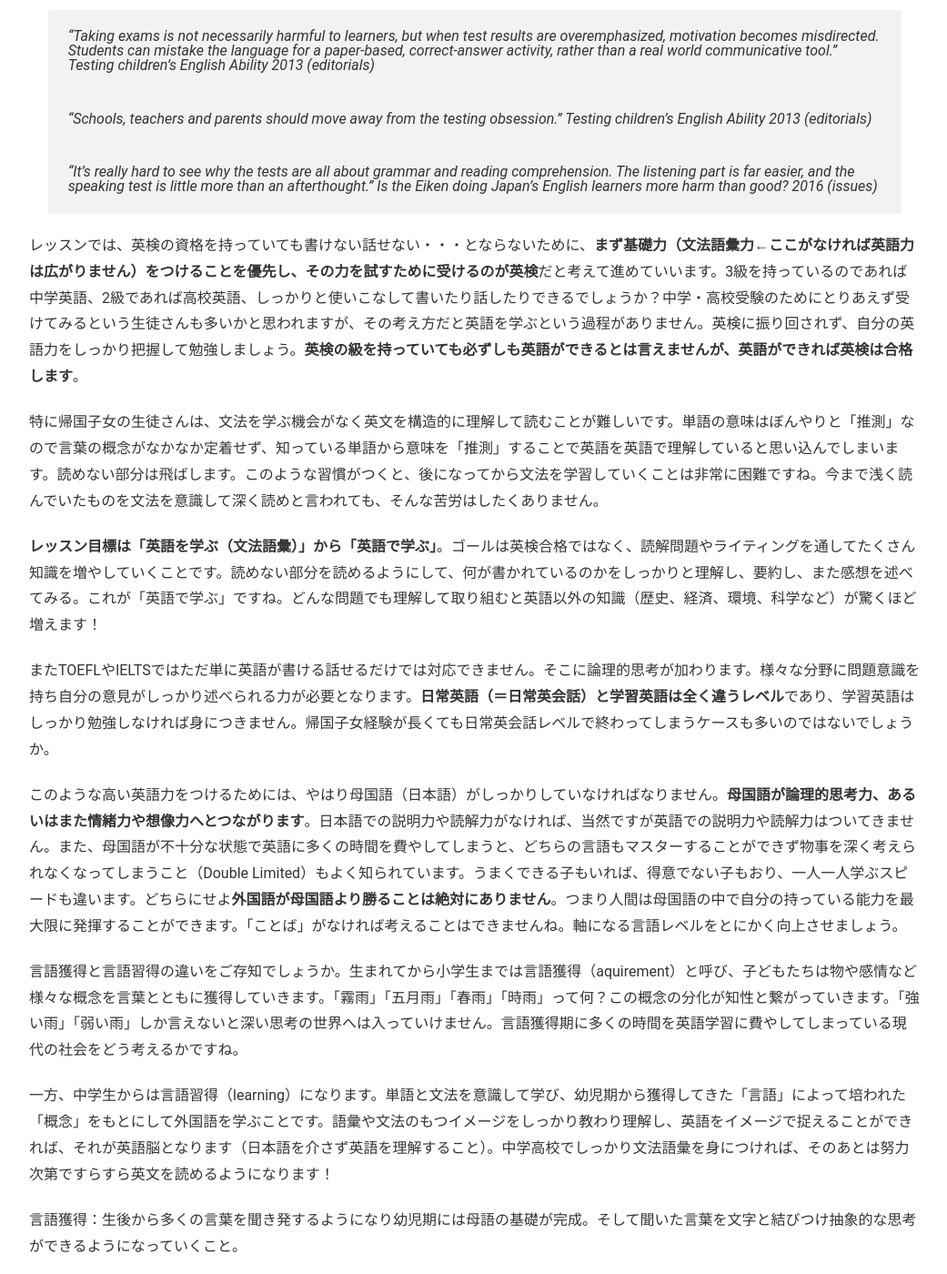
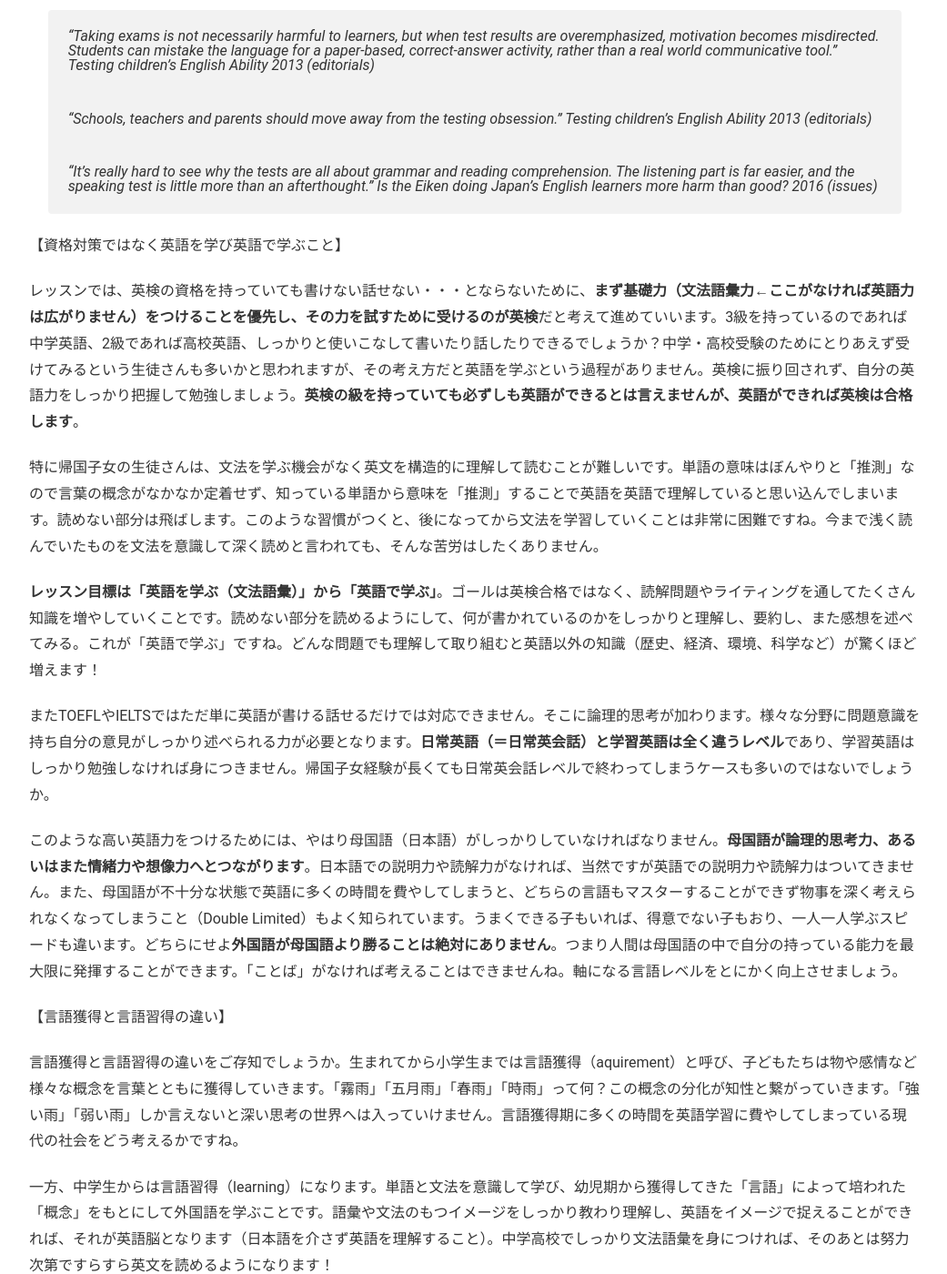
Before and after one commit to phocean/akispace, a Jekyll site: the page built from lessons.md, in a window 1280 px wide and 1400 px high, scrolled down 1176 px. Shown: the whole window at 91% size, without its empty margins (118-1159 px from the left). Built offline with Jekyll 4.4.1, drawn with Linux system fonts in a browser that asks for light colours.

Commit message:
Update lessons.md

```diff
--- a/lessons.md
+++ b/lessons.md
@@ -28,6 +28,8 @@ description: オンライン英語家庭教師　小学生から大学生まで
 >
 > "It's really hard to see why the tests are all about grammar and reading comprehension. The listening part is far easier, and the speaking test is little more than an afterthought." Is the Eiken doing Japan's English learners more harm than good? 2016 (issues)
 
+【資格対策ではなく英語を学び英語で学ぶこと】
+
 レッスンでは、英検の資格を持っていても書けない話せない・・・とならないために、<strong>まず基礎力（文法語彙力←ここがなければ英語力は広がりません）をつけることを優先し、その力を試すために受けるのが英検</strong>だと考えて進めていいます。3級を持っているのであれば中学英語、2級であれば高校英語、しっかりと使いこなして書いたり話したりできるでしょうか？中学・高校受験のためにとりあえず受けてみるという生徒さんも多いかと思われますが、その考え方だと英語を学ぶという過程がありません。英検に振り回されず、自分の英語力をしっかり把握して勉強しましょう。**英検の級を持っていても必ずしも英語ができるとは言えませんが、英語ができれば英検は合格します**。
 
 特に帰国子女の生徒さんは、文法を学ぶ機会がなく英文を構造的に理解して読むことが難しいです。単語の意味はぼんやりと「推測」なので言葉の概念がなかなか定着せず、知っている単語から意味を「推測」することで英語を英語で理解していると思い込んでしまいます。読めない部分は飛ばします。このような習慣がつくと、後になってから文法を学習していくことは非常に困難ですね。今まで浅く読んでいたものを文法を意識して深く読めと言われても、そんな苦労はしたくありません。
@@ -37,6 +39,8 @@ description: オンライン英語家庭教師　小学生から大学生まで
 またTOEFLやIELTSではただ単に英語が書ける話せるだけでは対応できません。そこに論理的思考が加わります。様々な分野に問題意識を持ち自分の意見がしっかり述べられる力が必要となります。**日常英語（＝日常英会話）と学習英語は全く違うレベル**であり、学習英語はしっかり勉強しなければ身につきません。帰国子女経験が長くても日常英会話レベルで終わってしまうケースも多いのではないでしょうか。
 
 このような高い英語力をつけるためには、やはり母国語（日本語）がしっかりしていなければなりません。**母国語が論理的思考力、あるいはまた情緒力や想像力へとつながります**。日本語での説明力や読解力がなければ、当然ですが英語での説明力や読解力はついてきません。また、母国語が不十分な状態で英語に多くの時間を費やしてしまうと、どちらの言語もマスターすることができず物事を深く考えられなくなってしまうこと（Double Limited）もよく知られています。うまくできる子もいれば、得意でない子もおり、一人一人学ぶスピードも違います。どちらにせよ**外国語が母国語より勝ることは絶対にありません**。つまり人間は母国語の中で自分の持っている能力を最大限に発揮することができます。「ことば」がなければ考えることはできませんね。軸になる言語レベルをとにかく向上させましょう。
+
+【言語獲得と言語習得の違い】
 
 言語獲得と言語習得の違いをご存知でしょうか。生まれてから小学生までは言語獲得（aquirement）と呼び、子どもたちは物や感情など様々な概念を言葉とともに獲得していきます。「霧雨」「五月雨」「春雨」「時雨」って何？この概念の分化が知性と繋がっていきます。「強い雨」「弱い雨」しか言えないと深い思考の世界へは入っていけません。言語獲得期に多くの時間を英語学習に費やしてしまっている現代の社会をどう考えるかですね。
 
```
